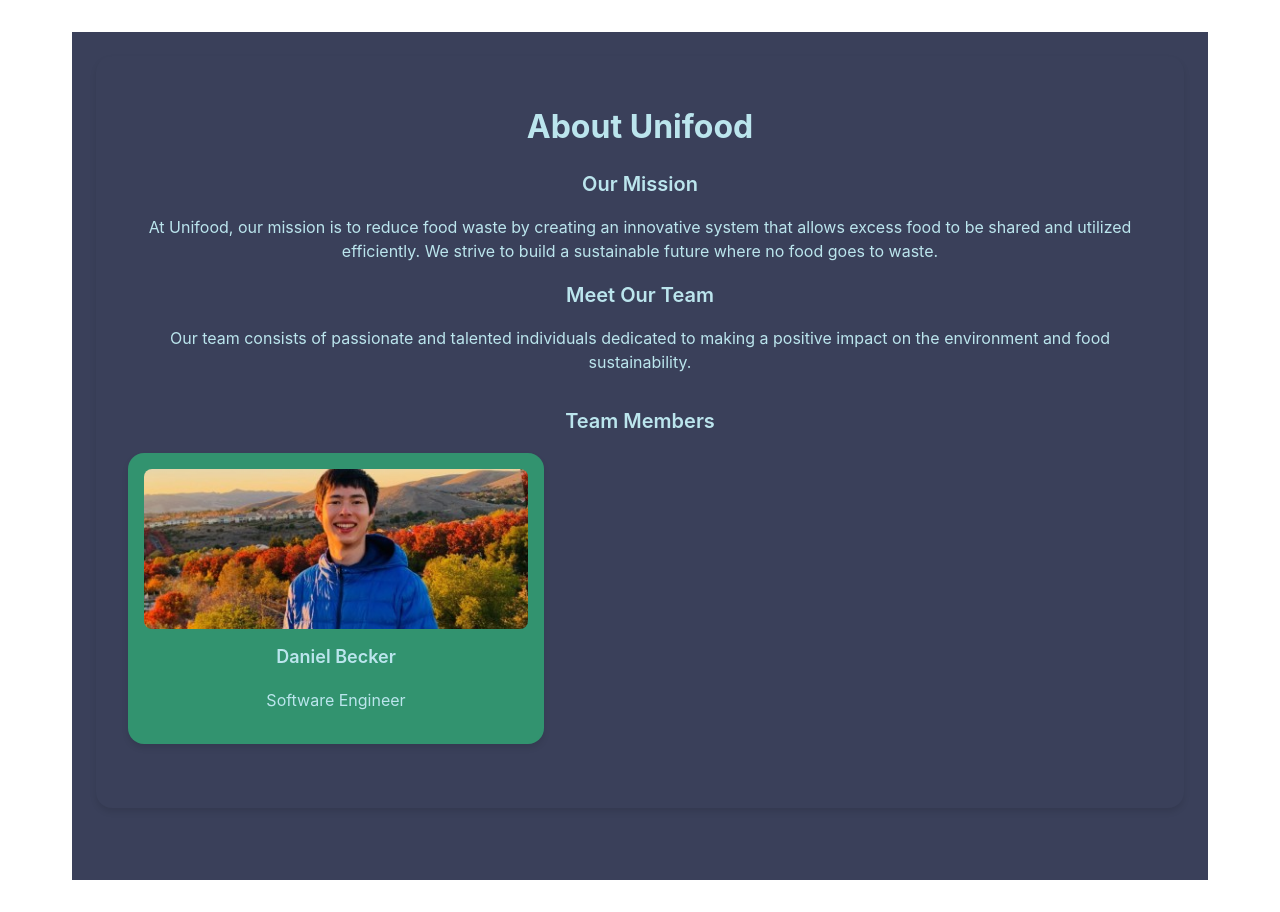
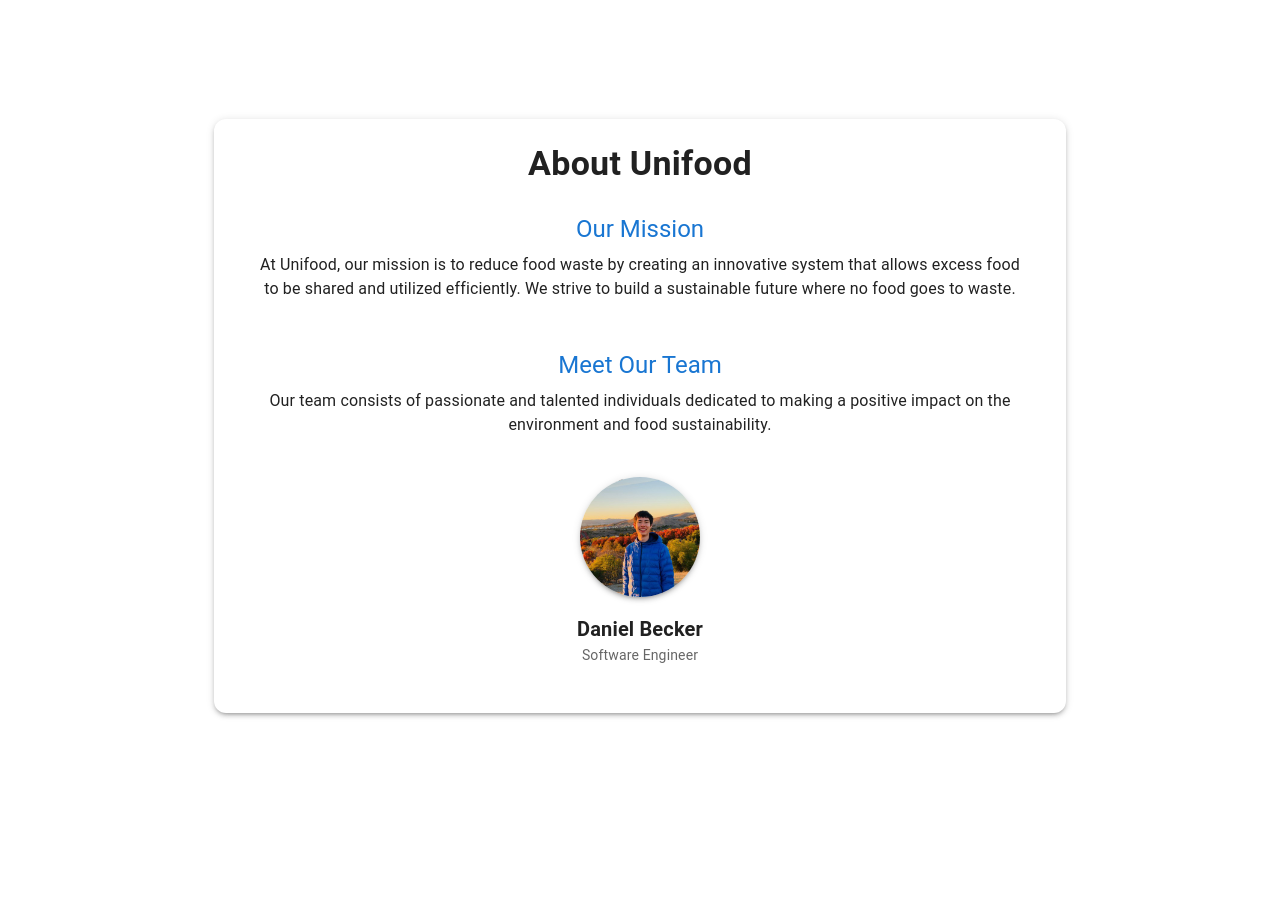
Before and after one commit to addychen2/unifoodi-website, a React (Vite) app: page / in a window 1280 px wide. After the commit the page ends 800 px from the top, so only its background shows below. Built offline with nearby package versions, Linux system fonts and the light colour scheme.

Commit message:
changes 1

```diff
--- a/package.json
+++ b/package.json
@@ -10,6 +10,9 @@
     "preview": "vite preview"
   },
   "dependencies": {
+    "@emotion/react": "^11.14.0",
+    "@emotion/styled": "^11.14.0",
+    "@mui/material": "^6.4.5",
     "react": "^18.3.1",
     "react-dom": "^18.3.1"
   },
--- a/src/components/AboutUs.tsx
+++ b/src/components/AboutUs.tsx
@@ -1,4 +1,5 @@
 import React, { useState, useEffect } from "react";
+import { Container, Card, CardContent, Typography, Avatar, Box } from "@mui/material";
 import Abaigael_Savio from "./unifoodi_linkedin_pfps/Abaigael_Savio.jpg";
 import Addison_Chen from "./unifoodi_linkedin_pfps/Addison_Chen.jpg";
 import Alex_Yanez from "./unifoodi_linkedin_pfps/Alex_Yanez.jpg";
@@ -9,78 +10,81 @@
 import Daniel_Guel from "./unifoodi_linkedin_pfps/Daniel_Guel.jpg";
 import Miriya_Harth from "./unifoodi_linkedin_pfps/Miriya_Harth.jpg";
 import Zara_White from "./unifoodi_linkedin_pfps/Zara_White.jpg";
-import "./AboutUs.css"; // Import the CSS file
+import Archit_Bhatt from "./unifoodi_linkedin_pfps/Archit_Bhatt.jpg";
 
-// List of team members with their image, name, and role
+// Team Members List
 const teamMembers = [
   { name: "Anthony Heard", role: "Lead Developer", image: Anthony_Heard },
   { name: "Daniel Becker", role: "Software Engineer", image: Daniel_Becker },
   { name: "Abaigael Savio", role: "Product Manager", image: Abaigael_Savio },
   { name: "Addison Chen", role: "UI/UX Designer", image: Addison_Chen },
+  { name: "Alex Yanez", role: "Frontend Developer", image: Alex_Yanez },
+  { name: "Ali Moradi", role: "Backend Developer", image: Ali_Moradi },
+  { name: "Austin Grey", role: "Data Scientist", image: Austin_Grey },
+  { name: "Daniel Guel", role: "Marketing Specialist", image: Daniel_Guel },
+  { name: "Miriya Harth", role: "Project Coordinator", image: Miriya_Harth },
+  { name: "Zara White", role: "Content Creator", image: Zara_White },
+  { name: "Archit Bhatt", role: "Founder & CEO", image: Archit_Bhatt },
 ];
 
 function AboutUs() {
-  // State to keep track of the current team member index
   const [currentIndex, setCurrentIndex] = useState(0);
 
-  // Function to go to the next team member
-  const nextMember = () => {
-    setCurrentIndex((prevIndex) => (prevIndex + 1) % teamMembers.length);
-  };
+  // Automatically cycle through team members
+  useEffect(() => {
+    const interval = setInterval(() => {
+      setCurrentIndex((prevIndex) => (prevIndex + 1) % teamMembers.length);
+    }, 3000);
 
-  // Automatically move to the next team member every 3 seconds
-  useEffect(() => {
-    const interval = setInterval(nextMember, 3000); // 3000 ms = 3 seconds
-
-    // Clean up interval when the component unmounts
     return () => clearInterval(interval);
-  }, []); // Empty dependency array means this effect runs only once when the component mounts
+  }, []);
 
   return (
-    <div className="container">
-      <div className="card">
-        <h1 className="heading">About Unifood</h1>
+    <Container maxWidth="md" sx={{ mt: 4, textAlign: "center" }}>
+      <Card sx={{ p: 3, borderRadius: 3, boxShadow: 3 }}>
+        <Typography variant="h4" fontWeight="bold" gutterBottom>
+          About Unifood
+        </Typography>
 
         {/* Mission Section */}
-        <section className="mb-8">
-          <h2 className="section-title">Our Mission</h2>
-          <p className="section-text">
-            At Unifood, our mission is to reduce food waste by creating an
-            innovative system that allows excess food to be shared and utilized
-            efficiently. We strive to build a sustainable future where no food
-            goes to waste.
-          </p>
-        </section>
+        <CardContent>
+          <Typography variant="h5" color="primary" gutterBottom>
+            Our Mission
+          </Typography>
+          <Typography variant="body1" paragraph>
+            At Unifood, our mission is to reduce food waste by creating an innovative system that
+            allows excess food to be shared and utilized efficiently. We strive to build a sustainable
+            future where no food goes to waste.
+          </Typography>
+        </CardContent>
 
         {/* Team Section */}
-        <section className="team-members-section">
-          <h2 className="section-title">Meet Our Team</h2>
-          <p className="section-text">
-            Our team consists of passionate and talented individuals dedicated
-            to making a positive impact on the environment and food
-            sustainability.
-          </p>
-        </section>
+        <CardContent>
+          <Typography variant="h5" color="primary" gutterBottom>
+            Meet Our Team
+          </Typography>
+          <Typography variant="body1">
+            Our team consists of passionate and talented individuals dedicated to making a positive
+            impact on the environment and food sustainability.
+          </Typography>
+        </CardContent>
 
-        {/* Team Members Carousel */}
-        <section className="team-members-section">
-          <h2 className="section-title">Team Members</h2>
-
-          {/* Carousel - Displaying the current team member */}
-          <div className="team-member-card">
-            <img
-              src={teamMembers[currentIndex].image}
-              alt={teamMembers[currentIndex].name}
-              className="team-member-img"
-            />
-            <h3 className="team-member-name">
-              {teamMembers[currentIndex].name}
-            </h3>
-            <p className="team-member-role">{teamMembers[currentIndex].role}</p>
-          </div>
-        </section>
-      </div>
-    </div>
+        {/* Team Member Carousel */}
+        <Box sx={{ display: "flex", flexDirection: "column", alignItems: "center", my: 3 }}>
+          <Avatar
+            src={teamMembers[currentIndex].image}
+            alt={teamMembers[currentIndex].name}
+            sx={{ width: 120, height: 120, mb: 2, boxShadow: 3 }}
+          />
+          <Typography variant="h6" fontWeight="bold">
+            {teamMembers[currentIndex].name}
+          </Typography>
+          <Typography variant="body2" color="text.secondary">
+            {teamMembers[currentIndex].role}
+          </Typography>
+        </Box>
+      </Card>
+    </Container>
   );
 }
 
```
Also changed, not shown: src/components/unifoodi_linkedin_pfps/Archit_Bhatt.jpg (added), 1 other file (tests, documents, lock files or other folders).
